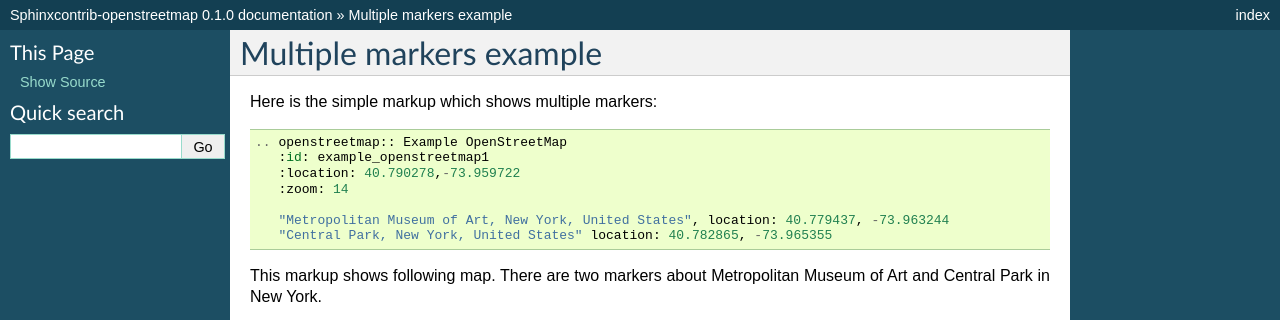
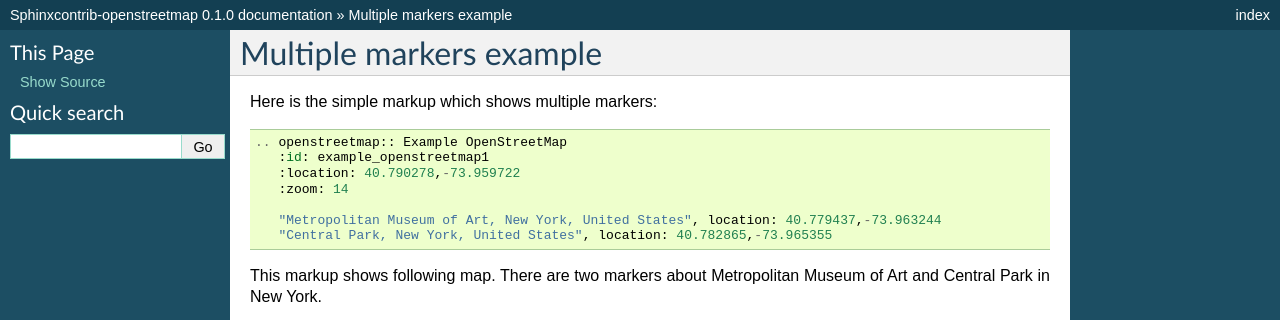
Before and after one commit to kenhys/sphinxcontrib-openstreetmap, a Sphinx documentation site: the page built from doc/examples/multiple_markers.rst, in a window 1280 px wide, cut to the strip 0-320 px from the top of the page. Built offline with Sphinx 7.4.7, drawn with Linux system fonts in a browser that asks for light colours.

Commit message:
Add missing comma separator

```diff
--- a/README.rst
+++ b/README.rst
@@ -28,7 +28,7 @@ This markup generates following map.
    :location: 40.689249,-74.0445
    :renderer: leafletjs
 
-   "Liberty Island, New York, United States" location: 40.689249, -74.0445
+   "Liberty Island, New York, United States", location: 40.689249, -74.0445
 
 
 
--- a/doc/examples/multiple_markers.rst
+++ b/doc/examples/multiple_markers.rst
@@ -9,8 +9,8 @@ Here is the simple markup which shows multiple markers::
      :location: 40.790278,-73.959722
      :zoom: 14
 
-     "Metropolitan Museum of Art, New York, United States", location: 40.779437, -73.963244
-     "Central Park, New York, United States" location: 40.782865, -73.965355
+     "Metropolitan Museum of Art, New York, United States", location: 40.779437,-73.963244
+     "Central Park, New York, United States", location: 40.782865,-73.965355
 
 
 This markup shows following map. There are two markers about Metropolitan Museum of Art and Central Park in New York.
@@ -20,5 +20,5 @@ This markup shows following map. There are two markers about Metropolitan Museum
    :location: 40.790278,-73.959722
    :zoom: 14
 
-   "Metropolitan Museum of Art, New York, United States", location: 40.779437, -73.963244
-   "Central Park, New York, United States" location: 40.782865, -73.965355
+   "Metropolitan Museum of Art, New York, United States", location: 40.779437,-73.963244
+   "Central Park, New York, United States", location: 40.782865,-73.965355
```
